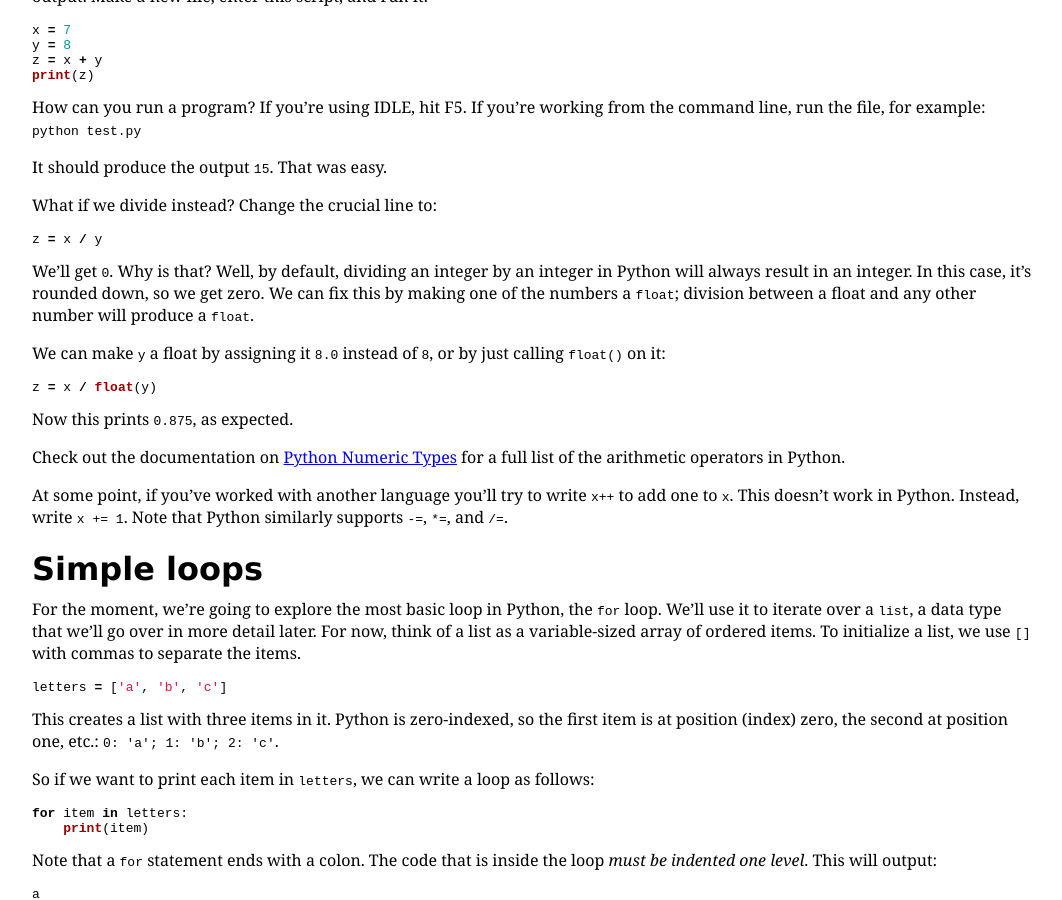
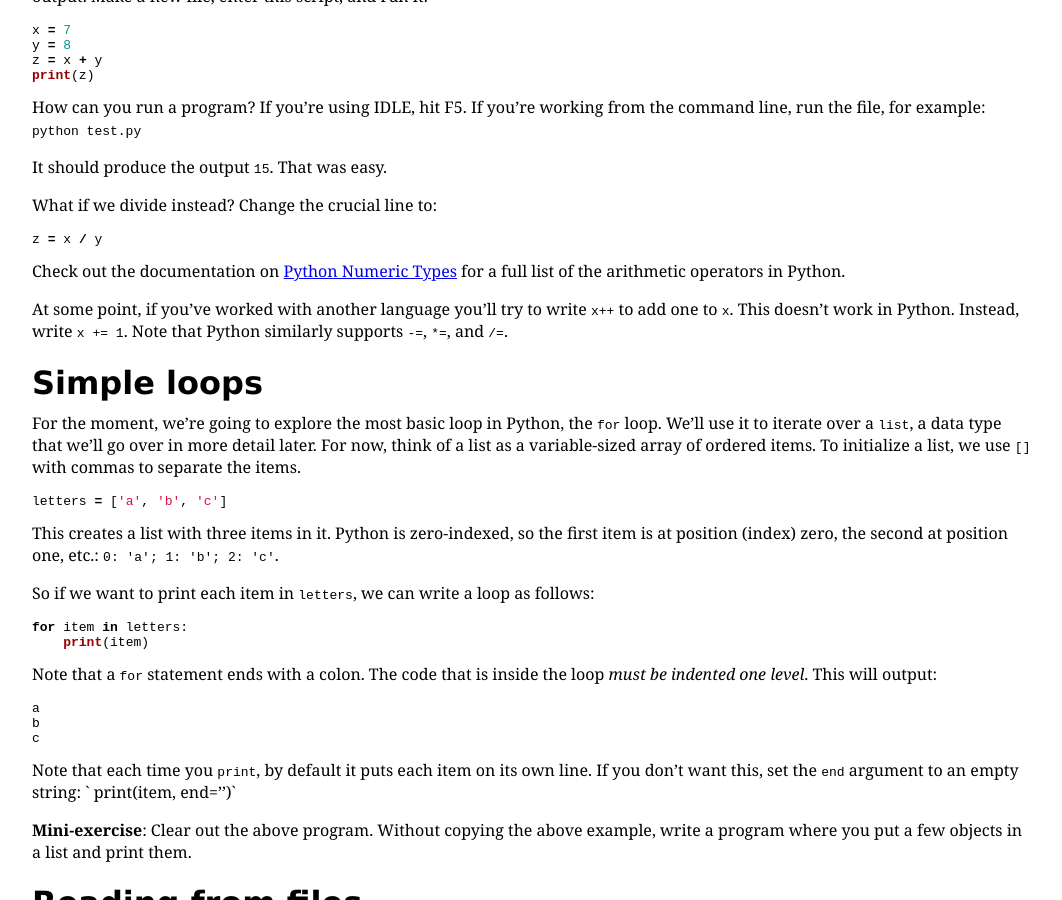
Before and after one commit to KristenZhao/constantinelignos.github.io, a Jekyll site: the page built from pybootcamp/firstprogram.md, in a window 1280 px wide and 900 px high, scrolled down 563 px. Shown: the whole window, without its empty margins (108-1170 px from the left). Built offline with Jekyll 4.4.1, drawn with Linux system fonts in a browser that asks for light colours; comment, search, counter and statistics services are not loaded.

Commit message:
Remove Python 2 division behavior discussion

````diff
--- a/pybootcamp/firstprogram.md
+++ b/pybootcamp/firstprogram.md
@@ -43,24 +43,8 @@ What if we divide instead? Change the crucial line to:
 ```python
 z = x / y
 ```
-
-We'll get `0`. Why is that? Well, by default, dividing an integer by
-an integer in Python will always result in an integer. In this case,
-it's rounded down, so we get zero. We can fix this by making one of
-the numbers a `float`; division between a float and any other number
-will produce a `float`.
-
-We can make `y` a float by assigning it `8.0` instead of `8`, or by
-just calling `float()` on it:
-
-```python
-z = x / float(y)
-```
-
-Now this prints `0.875`, as expected.
-
 Check out the documentation on [Python Numeric
-Types](http://docs.python.org/2/library/stdtypes.html#numeric-types-int-float-long-complex)
+Types](http://docs.python.org/3/library/stdtypes.html#numeric-types-int-float-long-complex)
 for a full list of the arithmetic operators in Python.
 
 At some point, if you've worked with another language you'll try to
````
